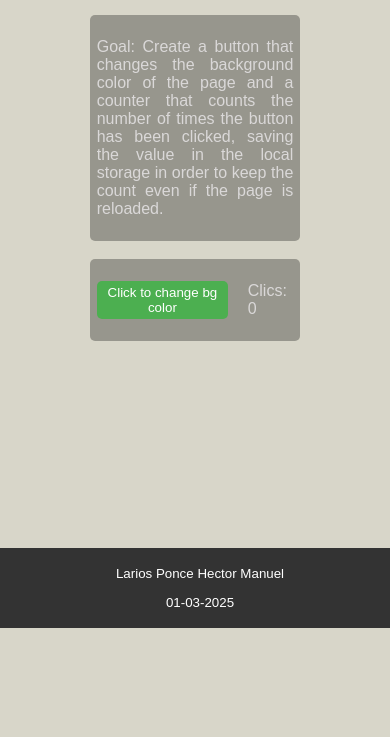
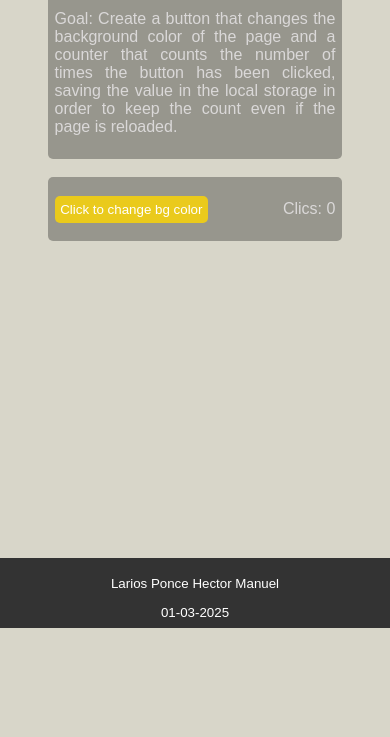
Before and after one commit to diana-herrera-fca/DesarrolloAplicacionesWeb, a plain HTML site: page Unidad1/Practica04/index.html in a window 390 px wide. Shown: the part 216-953 px from the top of the page. Before the commit the page ends 883 px from the top, so only its background shows below. Drawn offline with Linux system fonts and the light colour scheme.

Commit message:
[Hector][Fix] responsive

```diff
--- a/Unidad1/Practica04/css/style.css
+++ b/Unidad1/Practica04/css/style.css
@@ -5,13 +5,18 @@ body {
     font-family: Arial, sans-serif;
     margin: 5%;
     padding: 0;
+    padding-bottom: 70px;
     background-color: #d8d6c9;
+    min-height: 100vh;
+    overflow-y: auto;
 }
 
+/* Contenedor principal */
 .main-content {
     flex: 1;
 }
 
+/* Footer */
 footer {
     font-size: smaller;
     position: fixed;
@@ -19,15 +24,18 @@ footer {
     bottom: 0;
     left: 0;
     width: 100%;
+    height: 70px;
     background-color: #333;
     color: white;
     text-align: center;
     padding: 5px;
+    box-sizing: border-box;
 }
 
-button{
+/* Estilos del botón */
+button {
     padding: 2%;
-    background-color: #4CAF50;
+    background-color: rgba(255, 215, 0, 0.8);
     color: white;
     border: none;
     border-radius: 5px;
@@ -36,17 +44,18 @@ button{
 }
 
 /* Efecto hover */
-button:hover{
-    background-color: #45a049;
+button:hover {
+    background-color: #414241;
     transform: scale(1.1);
 }
 
 /* Efecto active */
-button:active{
-    background-color: #3e8e41;
+button:active {
+    background-color: #6b6c6b;
     transform: scale(1);
 }
 
+/* Estilos para el contenedor  */
 .container {
     text-align: justify;
     display: flex;
@@ -57,10 +66,13 @@ button:active{
     background-color: rgba(0, 0, 0, 0.3);
     padding: 2%;
     border-radius: 5px;
-    margin-left: 20%;
-    margin-right: 20%;
+    margin-left: auto;
+    margin-right: auto;
+    width: 80%;
+    max-width: 1200px;
 }
 
+/* Estilos de los encabezados dentro del contenedor */
 .container h2 {
     text-align: left;
     color: rgba(255, 215, 0, 0.8);
```
